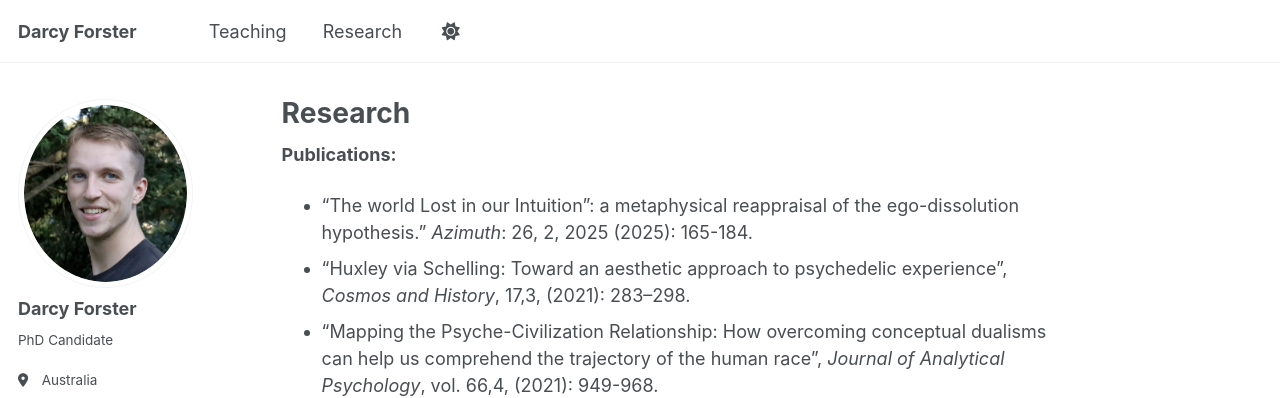
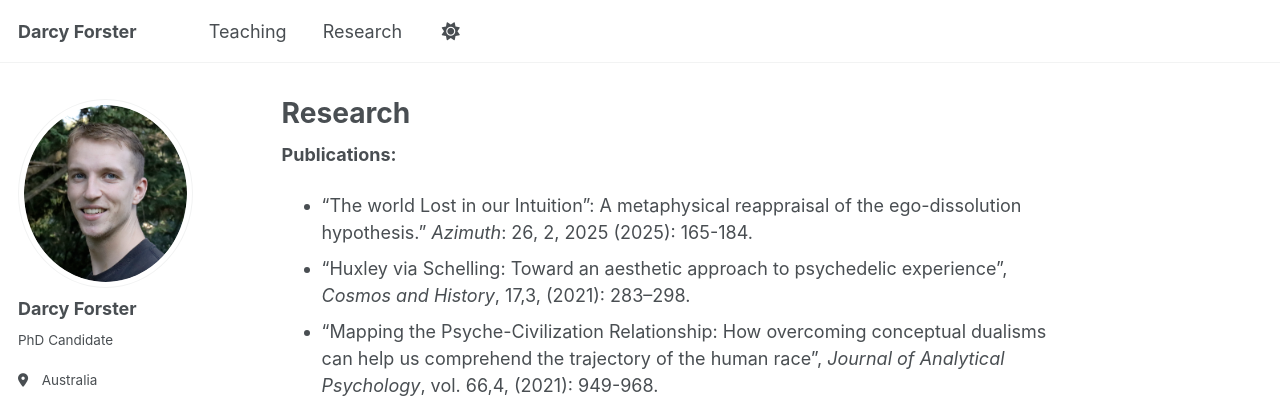
Before and after one commit to darcyforster/academic-pages, a Jekyll site: the page built from _pages/research.md, in a window 1280 px wide and 1240 px high. Shown: the top 398 px of the window. Built offline with Jekyll 4.4.1, drawn with Linux system fonts in a browser that asks for light colours.

```diff
--- a/_pages/research.md
+++ b/_pages/research.md
@@ -4,7 +4,7 @@ permalink: /research/
 ---
 
 **Publications:**
-* “The world Lost in our Intuition”: a metaphysical reappraisal of the ego-dissolution hypothesis." *Azimuth*: 26, 2, 2025 (2025): 165-184.
+* “The world Lost in our Intuition”: A metaphysical reappraisal of the ego-dissolution hypothesis." *Azimuth*: 26, 2, 2025 (2025): 165-184.
 * “Huxley via Schelling: Toward an aesthetic approach to psychedelic experience”, *Cosmos and History*, 17,3, (2021): 283–298.
 * “Mapping the Psyche-Civilization Relationship: How overcoming conceptual dualisms can help us comprehend the trajectory of the human race”, *Journal of Analytical Psychology*, vol. 66,4, (2021): 949-968.
 
```
